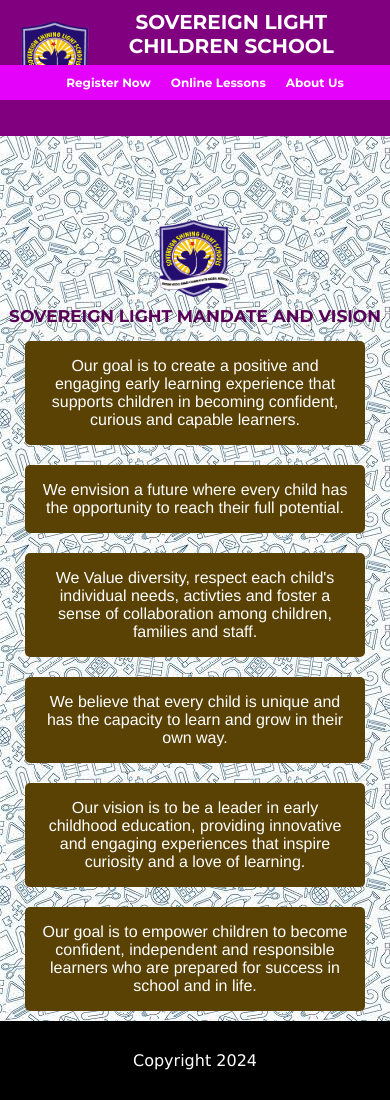
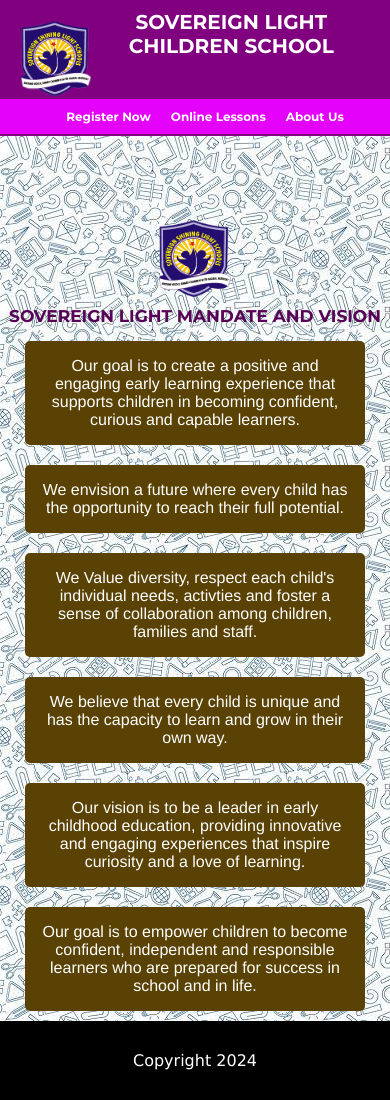
Before and after one commit to Royaluko08/sovereign-light, a plain HTML site: page index.html in a window 390 px wide. Shown: the top 1100 px of the page. Drawn offline with Linux system fonts and the light colour scheme.

Commit message:
Update top.css

```diff
--- a/styles/top.css
+++ b/styles/top.css
@@ -257,7 +257,7 @@ nav h1 {
   width: 73%; margin: 0%;
 }
   div ul {
-    margin-top: 65px;
+    margin-top: 99px;
     font-size: 12px;
   }
   form {
```
